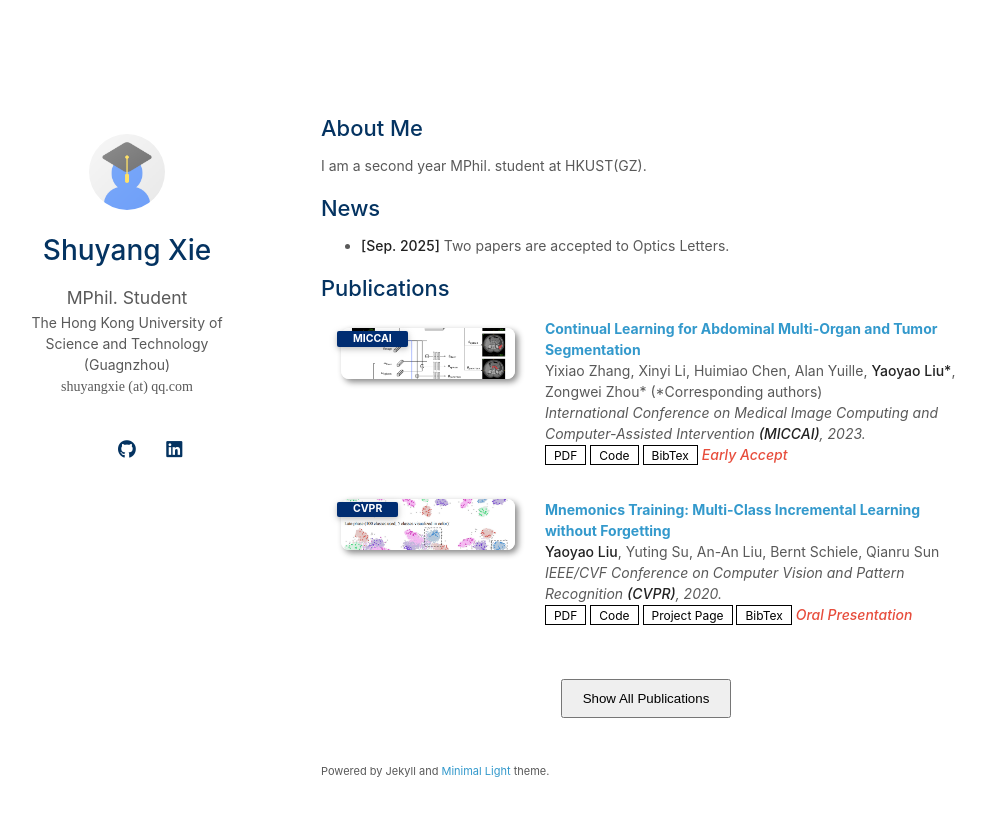
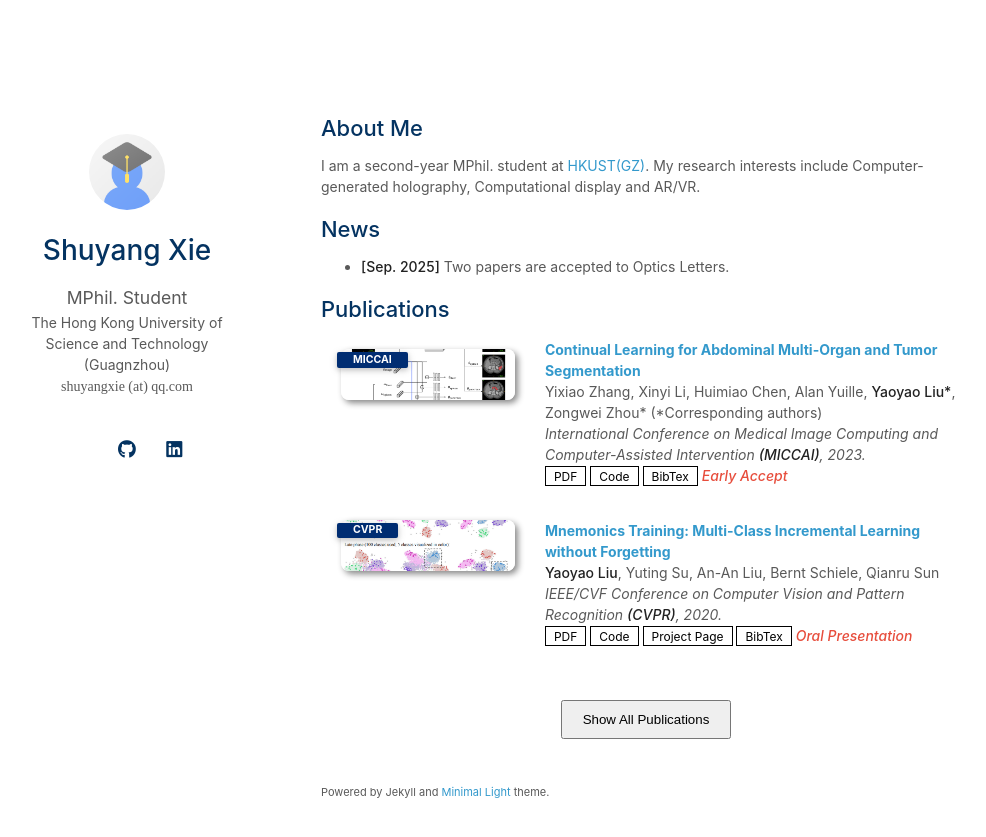
Before and after one commit to shu0x0y/shu0x0y.github.io, a Jekyll site: the page built from index.md, in a window 1280 px wide. Shown: the top 837 px of the page, without its empty margins (149-1135 px from the left). Built offline with Jekyll 4.4.1, drawn with Linux system fonts in a browser that asks for light colours; a style sheet for code colours, icons or effects is not loaded; our own code applies the rules of GitHub Pages for plain Markdown files.

Commit message:
Update index.md
Updated personal information and added research interests.

```diff
--- a/index.md
+++ b/index.md
@@ -4,7 +4,7 @@ layout: homepage
 
 ## About Me
 
-I am a second year MPhil. student at HKUST(GZ).
+I am a second-year MPhil. student at [HKUST(GZ)](https://www.hkust-gz.edu.cn/). My research interests include Computer-generated holography, Computational display and AR/VR.
 
 <!--
 # Research Interests
```
